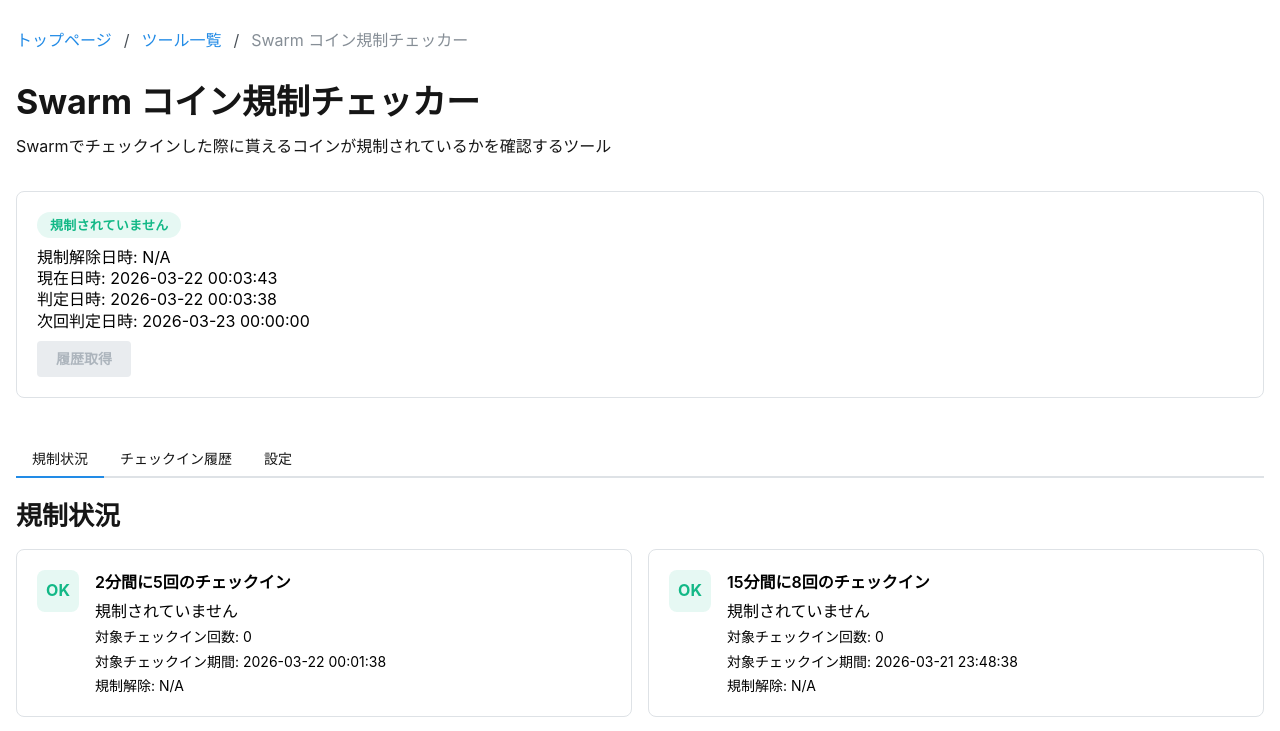
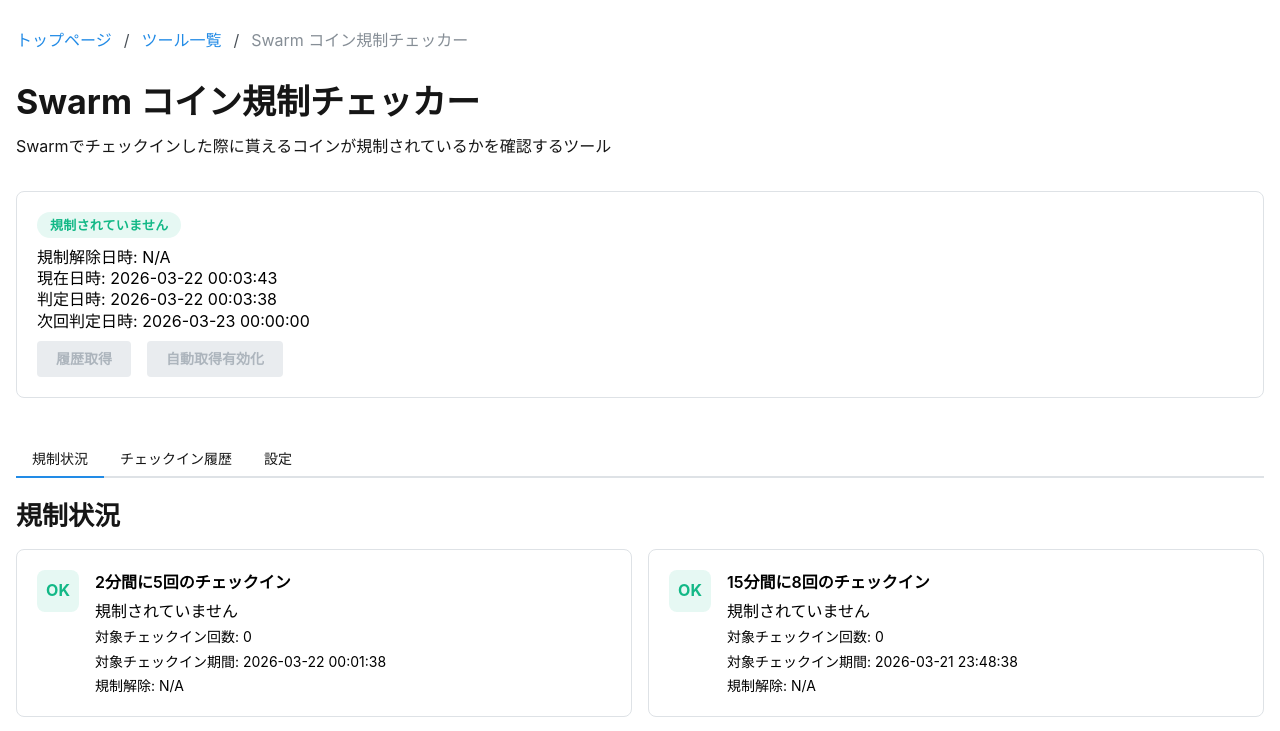
Before and after one commit to hiroxto/hiroxto.net, a Next.js app: page /tools/swarm-checkin-regulation-checker in a window 1280 px wide. Shown: the top 731 px of the page. Built offline with nearby package versions, Linux system fonts and the light colour scheme.

Commit message:
feat: 自動取得ボタンの位置を変更

```diff
--- a/components/swarm-checkin-regulation-checker/swarm-checkin-regulation-checker-page.tsx
+++ b/components/swarm-checkin-regulation-checker/swarm-checkin-regulation-checker-page.tsx
@@ -245,11 +245,15 @@ export const SwarmCheckinRegulationCheckerPage = () => {
                             </Stack>
                             <Group>
                                 <Button onClick={handlePullCheckins} disabled={token === '' || isLoading}>
-                                    {isLoading
-                                        ? '取得中...'
-                                        : autoFetchEnabled
-                                          ? '履歴取得 / 自動取得有効'
-                                          : '履歴取得'}
+                                    履歴取得
+                                </Button>
+                                <Button
+                                    onClick={autoFetchEnabled ? handleDisableAutoFetch : handleEnableAutoFetch}
+                                    disabled={token === '' || isLoading}
+                                    color={autoFetchEnabled ? 'red' : 'blue'}
+                                    variant={autoFetchEnabled ? 'light' : 'filled'}
+                                >
+                                    {autoFetchEnabled ? '自動取得無効化' : '自動取得有効化'}
                                 </Button>
                                 {isLoading ? <Loader size="sm" /> : null}
                             </Group>
@@ -393,16 +397,6 @@ export const SwarmCheckinRegulationCheckerPage = () => {
                                 }}
                                 allowDeselect={false}
                             />
-                            <Group>
-                                <Button
-                                    onClick={autoFetchEnabled ? handleDisableAutoFetch : handleEnableAutoFetch}
-                                    disabled={token === '' || isLoading}
-                                    color={autoFetchEnabled ? 'red' : 'blue'}
-                                    variant={autoFetchEnabled ? 'light' : 'filled'}
-                                >
-                                    {autoFetchEnabled ? '自動取得を無効化' : '自動取得を有効化'}
-                                </Button>
-                            </Group>
                             <Stack gap={2}>
                                 <Text lh={1.2}>自動取得状態: {autoFetchEnabled ? '有効' : '無効'}</Text>
                                 <Text lh={1.2}>
```
Also changed, not shown: 1 other file (tests, documents, lock files or other folders).
